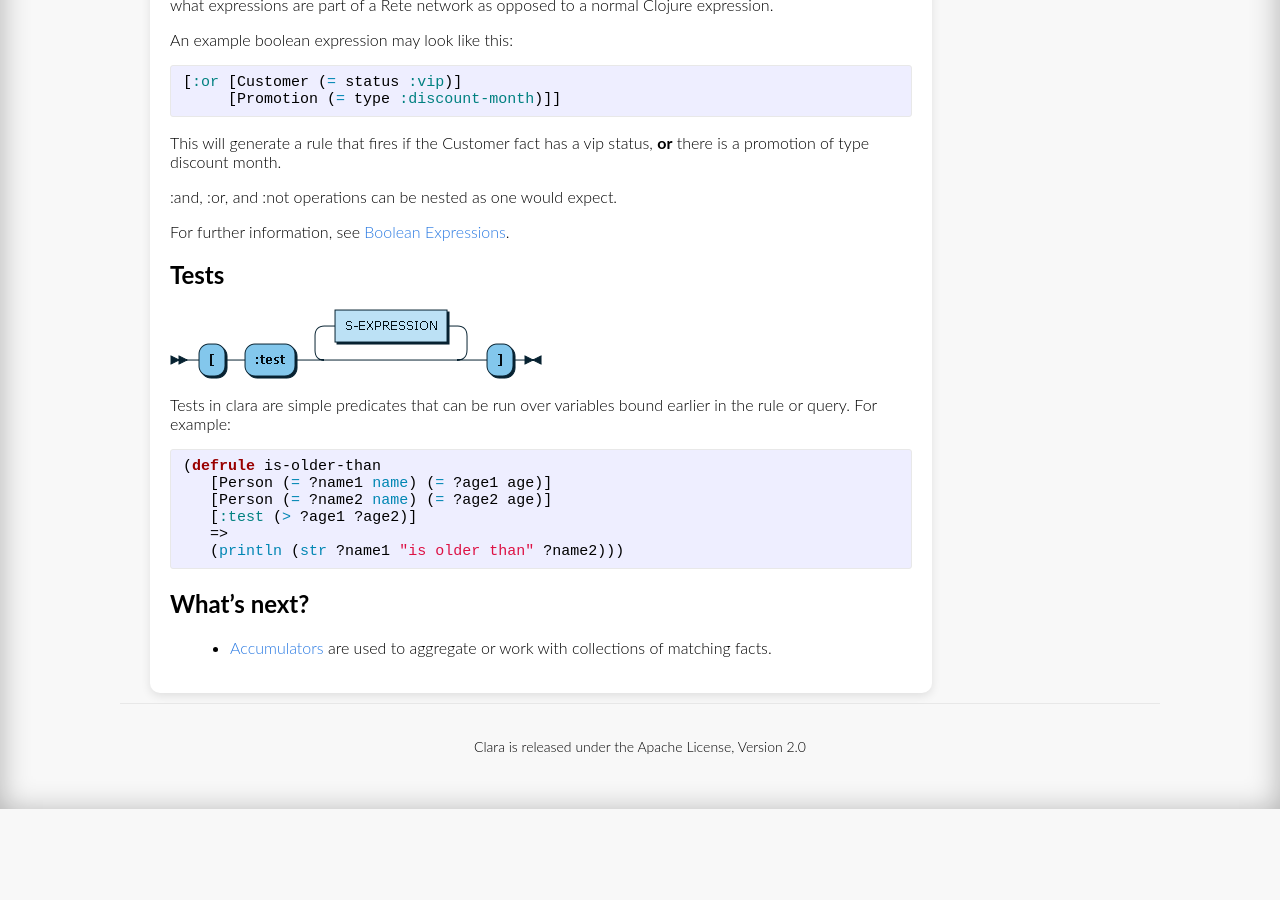
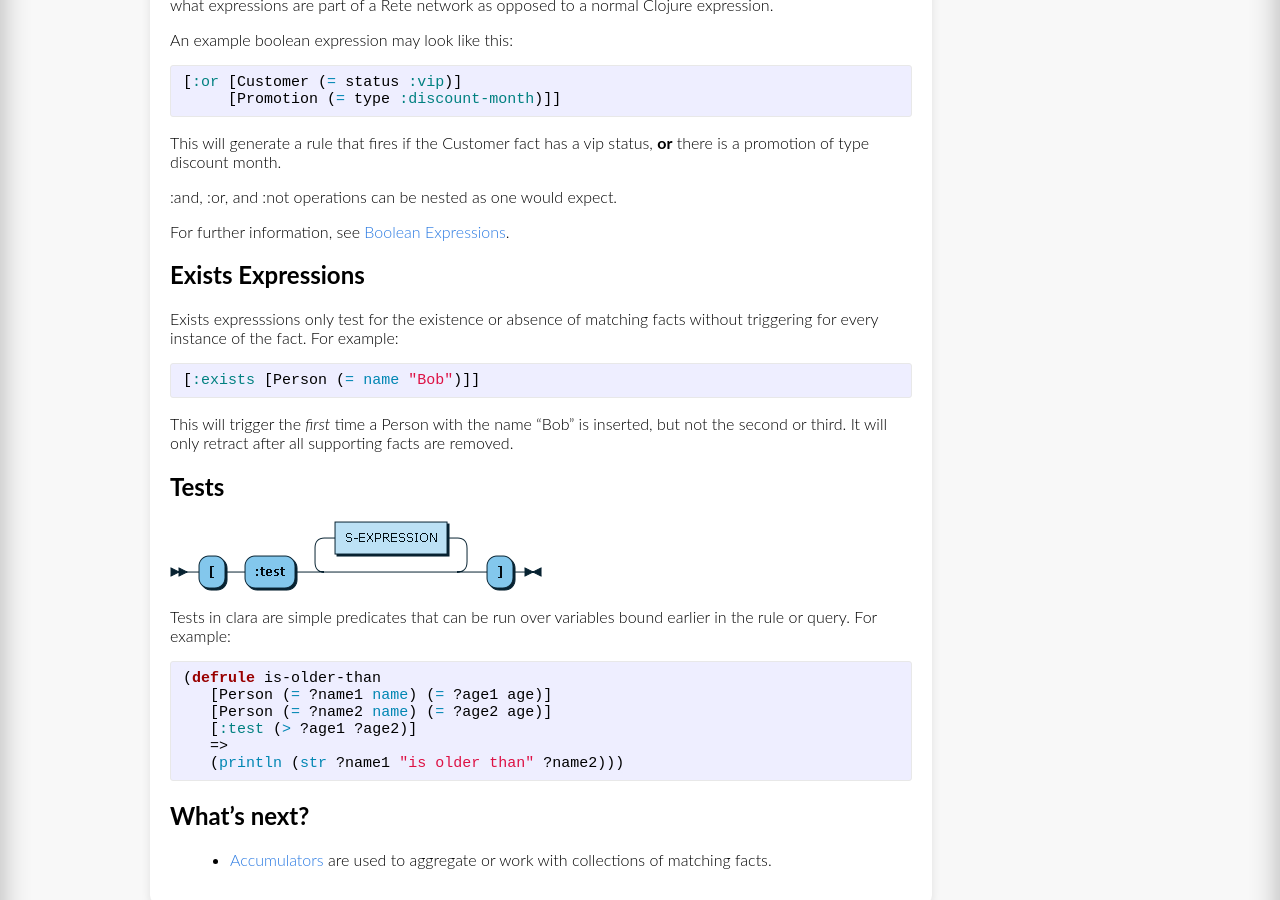
Before and after one commit to oracle-samples/clara-site, a Jekyll site: the page built from _docs/expressions.md, in a window 1280 px wide and 900 px high, scrolled down 2345 px. Built offline with Jekyll 4.4.1, drawn with Linux system fonts in a browser that asks for light colours; before the commit the page ends 3154 px from its top, so only the background shows below that.

Commit message:
Document :exists

```diff
--- a/_docs/expressions.md
+++ b/_docs/expressions.md
@@ -104,6 +104,16 @@ This will generate a rule that fires if the Customer fact has a vip status, **or
 
 For further information, see [Boolean Expressions](/docs/booleans).
 
+## Exists Expressions
+
+Exists expresssions only test for the existence or absence of matching facts without triggering for every instance of the fact.  For example:
+
+{% highlight clojure %}
+[:exists [Person (= name "Bob")]]
+{% endhighlight %}
+
+This will trigger the _first_ time a Person with the name "Bob" is inserted, but not the second or third.  It will only retract after all supporting facts are removed.
+
 ## Tests
 ![test expression](/img/diagram/TEST_EXPR.png)
 
```
